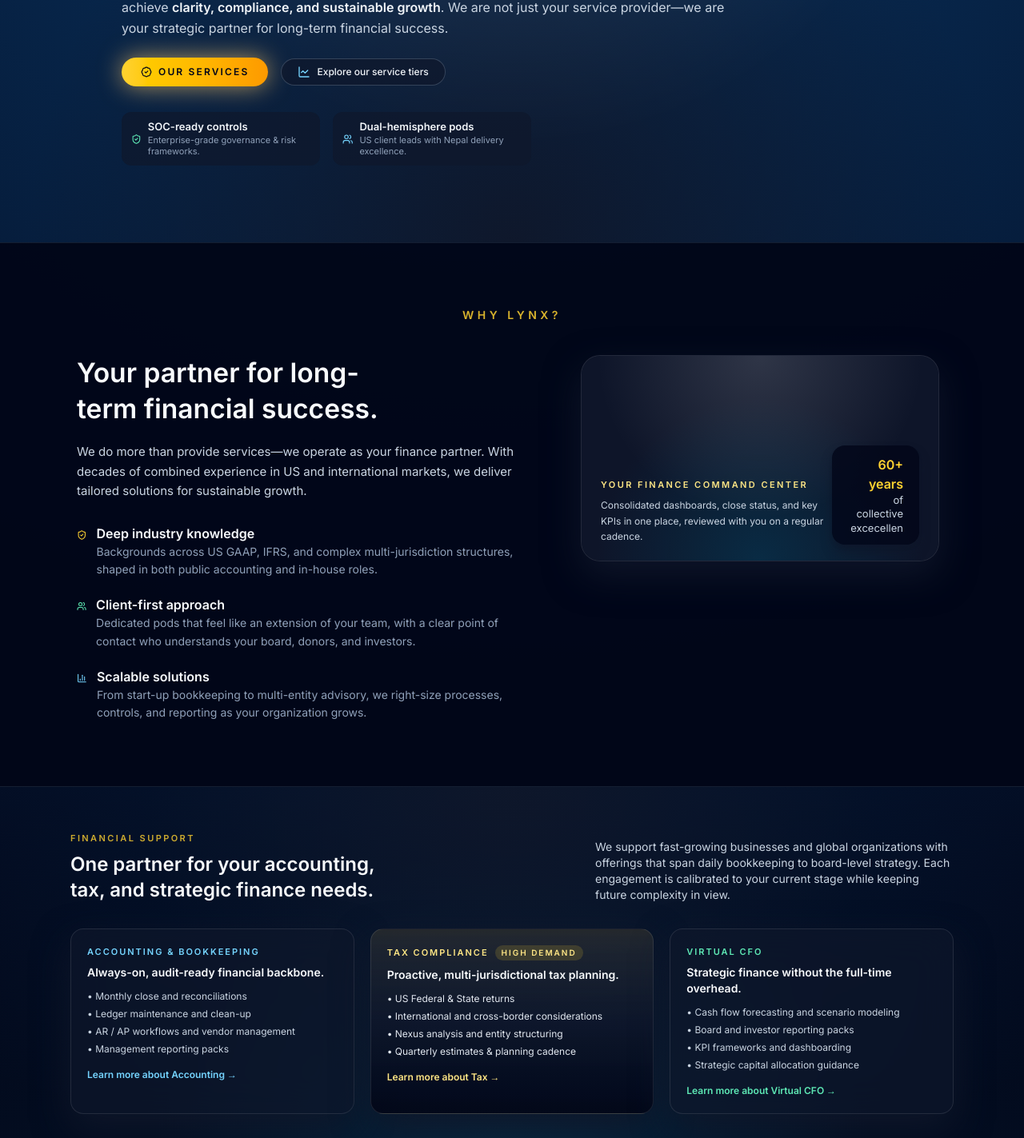
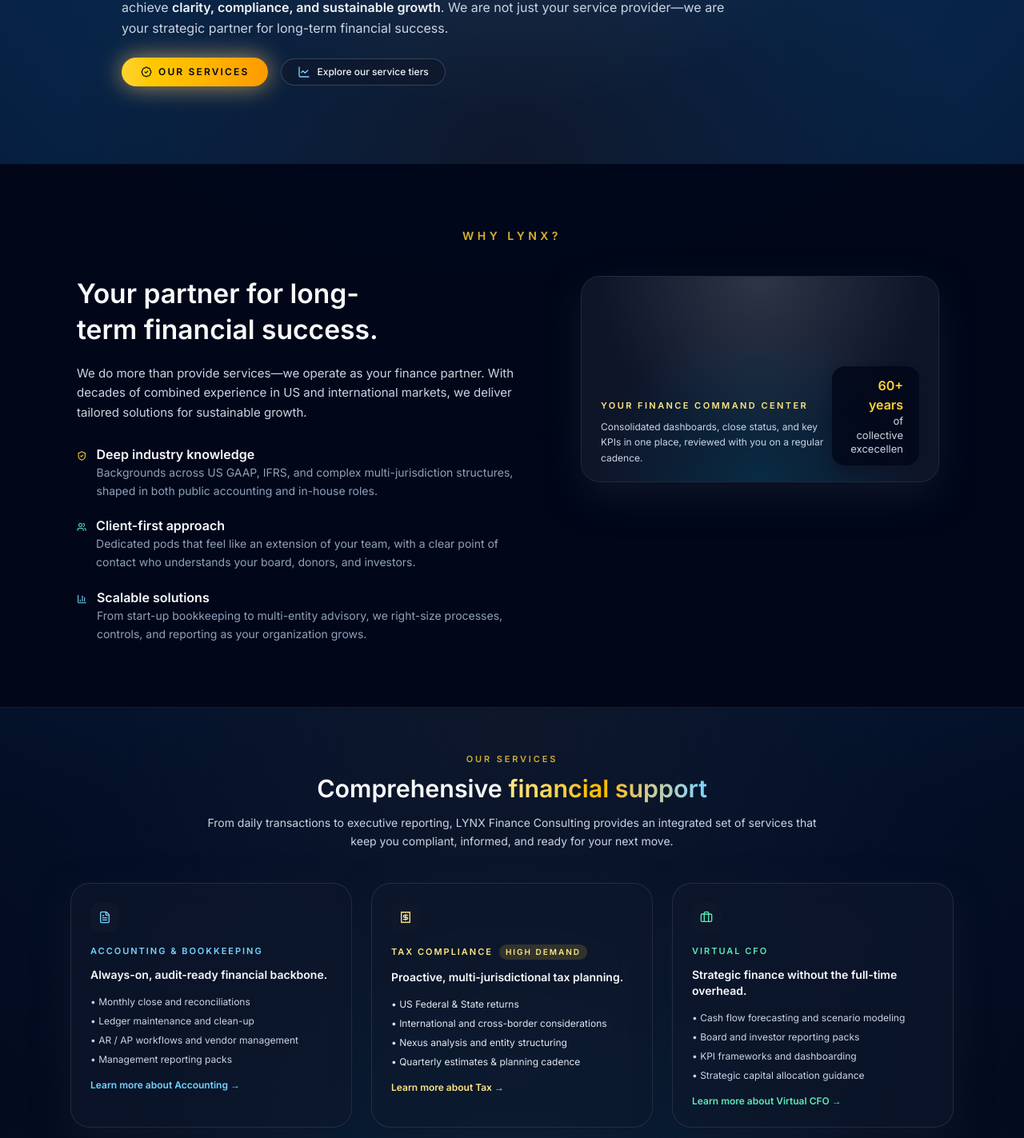
Before and after one commit to bl7/lynxfinance, a Next.js app: page / in a window 1280 px wide. Shown: the part 472-1895 px from the top of the page at 80% size. Built offline with nearby package versions, Linux system fonts and the light colour scheme.

Commit message:
polish homepage sections, animations, and footer logo

```diff
--- a/src/app/industries/page.tsx
+++ b/src/app/industries/page.tsx
@@ -46,7 +46,10 @@
           {industries.map((item) => {
             const Icon = item.icon;
             return (
-              <div key={item.name} className="glass-panel rounded-2xl p-4">
+              <div
+                key={item.name}
+                className="glass-panel rounded-2xl p-4 transition-transform duration-200 hover:-translate-y-1 hover:border-slate-700"
+              >
                 <Icon className="h-5 w-5 text-amber-300" />
                 <h2 className="mt-3 text-sm font-semibold text-slate-50">
                   {item.name}
--- a/src/app/page.tsx
+++ b/src/app/page.tsx
@@ -9,6 +9,9 @@
   LineChart,
   Building2,
   BadgeCheck,
+  FileText,
+  Receipt,
+  Briefcase,
 } from "lucide-react";
 import Link from "next/link";
 
@@ -103,34 +106,6 @@
                 <LineChart className="h-4 w-4 text-sky-300" />
                 <span>Explore our service tiers</span>
               </Link>
-            </motion.div>
-
-            <motion.div
-              variants={fadeUp}
-              className="mt-8 grid max-w-lg grid-cols-2 gap-4 text-xs text-slate-300 sm:text-[13px]"
-            >
-              <div className="flex items-center gap-2 rounded-xl bg-slate-900/70 px-3 py-2.5">
-                <ShieldCheck className="h-4 w-4 text-emerald-300" />
-                <div>
-                  <p className="font-semibold text-slate-100">
-                    SOC-ready controls
-                  </p>
-                  <p className="text-[11px] text-slate-400">
-                    Enterprise-grade governance & risk frameworks.
-                  </p>
-                </div>
-              </div>
-              <div className="flex items-center gap-2 rounded-xl bg-slate-900/70 px-3 py-2.5">
-                <Users className="h-4 w-4 text-sky-300" />
-                <div>
-                  <p className="font-semibold text-slate-100">
-                    Dual-hemisphere pods
-                  </p>
-                  <p className="text-[11px] text-slate-400">
-                    US client leads with Nepal delivery excellence.
-                  </p>
-                </div>
-              </div>
             </motion.div>
           </motion.div>
         </div>
@@ -247,40 +222,42 @@
           whileInView="show"
           viewport={{ once: true, amount: 0.2 }}
         >
-          <div className="flex flex-col gap-4 sm:flex-row sm:items-end sm:justify-between">
-            <div>
-              <p className="text-[11px] font-semibold uppercase tracking-[0.22em] text-amber-300/80">
-                Financial support
-              </p>
-              <h2 className="mt-2 text-balance text-xl font-semibold text-slate-50 sm:text-2xl">
-                One partner for your accounting, tax, and strategic finance
-                needs.
-              </h2>
-            </div>
-            <p className="max-w-md text-xs text-slate-300 sm:text-sm">
-              We support fast-growing businesses and global organizations with
-              offerings that span daily bookkeeping to board-level strategy.
-              Each engagement is calibrated to your current stage while keeping
-              future complexity in view.
+          <div className="text-center text-slate-50">
+            <p className="text-[11px] font-semibold uppercase tracking-[0.26em] text-amber-300/80">
+              Our services
+            </p>
+            <h2 className="mt-2 text-balance text-2xl font-semibold sm:text-[1.9rem]">
+              Comprehensive{" "}
+              <span className="bg-linear-to-r from-amber-200 via-amber-400 to-sky-300 bg-clip-text text-transparent">
+                financial support
+              </span>
+            </h2>
+            <p className="mx-auto mt-3 max-w-3xl text-xs leading-relaxed text-slate-300 sm:text-sm">
+              From daily transactions to executive reporting, LYNX Finance
+              Consulting provides an integrated set of services that keep you
+              compliant, informed, and ready for your next move.
             </p>
           </div>
 
-          <div className="mt-8 grid gap-5 md:grid-cols-3">
+          <div className="mt-10 grid gap-6 md:grid-cols-3">
             <motion.div
-              className="glass-panel relative flex flex-col rounded-2xl p-5"
+              className="glass-panel relative flex h-full flex-col rounded-3xl border border-slate-800/80 bg-slate-950/85 p-6 transition-transform duration-200 hover:-translate-y-1 hover:border-sky-400/70"
               variants={cardFade}
               initial="hidden"
               whileInView="show"
               viewport={{ once: true, amount: 0.25 }}
               custom={0}
             >
+              <div className="mb-4 inline-flex h-9 w-9 items-center justify-center rounded-xl bg-slate-900 text-sky-300">
+                <FileText className="h-4 w-4" />
+              </div>
               <p className="text-[11px] font-semibold uppercase tracking-[0.18em] text-sky-300">
                 Accounting & Bookkeeping
               </p>
-              <p className="mt-2 text-sm font-semibold text-slate-50">
+              <p className="mt-3 text-sm font-semibold text-slate-50">
                 Always-on, audit-ready financial backbone.
               </p>
-              <ul className="mt-3 space-y-1.5 text-xs text-slate-300">
+              <ul className="mt-4 space-y-2 text-xs text-slate-300">
                 <li>• Monthly close and reconciliations</li>
                 <li>• Ledger maintenance and clean-up</li>
                 <li>• AR / AP workflows and vendor management</li>
@@ -295,23 +272,26 @@
             </motion.div>
 
             <motion.div
-              className="glass-panel relative flex flex-col rounded-2xl border border-amber-300/50 bg-gradient-to-b from-amber-300/10 via-slate-900/80 to-slate-950/90 p-5"
+              className="glass-panel relative flex h-full flex-col rounded-3xl border border-amber-300/70 bg-slate-950/90 p-6 transition-transform duration-200 hover:-translate-y-1.5 hover:border-amber-200"
               variants={cardFade}
               initial="hidden"
               whileInView="show"
               viewport={{ once: true, amount: 0.25 }}
               custom={1}
             >
+              <div className="mb-4 inline-flex h-9 w-9 items-center justify-center rounded-xl bg-slate-900 text-amber-200">
+                <Receipt className="h-4 w-4" />
+              </div>
               <p className="inline-flex items-center gap-2 text-[11px] font-semibold uppercase tracking-[0.18em] text-amber-200">
                 Tax Compliance
                 <span className="rounded-full bg-amber-300/15 px-2 py-0.5 text-[10px] text-amber-200">
                   High demand
                 </span>
               </p>
-              <p className="mt-2 text-sm font-semibold text-slate-50">
+              <p className="mt-3 text-sm font-semibold text-slate-50">
                 Proactive, multi-jurisdictional tax planning.
               </p>
-              <ul className="mt-3 space-y-1.5 text-xs text-slate-200">
+              <ul className="mt-4 space-y-2 text-xs text-slate-200">
                 <li>• US Federal & State returns</li>
                 <li>• International and cross-border considerations</li>
                 <li>• Nexus analysis and entity structuring</li>
@@ -326,20 +306,23 @@
             </motion.div>
 
             <motion.div
-              className="glass-panel relative flex flex-col rounded-2xl p-5"
+              className="glass-panel relative flex h-full flex-col rounded-3xl border border-slate-800/80 bg-slate-950/85 p-6 transition-transform duration-200 hover:-translate-y-1 hover:border-emerald-300/70"
               variants={cardFade}
               initial="hidden"
               whileInView="show"
               viewport={{ once: true, amount: 0.25 }}
               custom={2}
             >
+              <div className="mb-4 inline-flex h-9 w-9 items-center justify-center rounded-xl bg-slate-900 text-emerald-300">
+                <Briefcase className="h-4 w-4" />
+              </div>
               <p className="text-[11px] font-semibold uppercase tracking-[0.18em] text-emerald-300">
                 Virtual CFO
               </p>
-              <p className="mt-2 text-sm font-semibold text-slate-50">
+              <p className="mt-3 text-sm font-semibold text-slate-50">
                 Strategic finance without the full-time overhead.
               </p>
-              <ul className="mt-3 space-y-1.5 text-xs text-slate-300">
+              <ul className="mt-4 space-y-2 text-xs text-slate-300">
                 <li>• Cash flow forecasting and scenario modeling</li>
                 <li>• Board and investor reporting packs</li>
                 <li>• KPI frameworks and dashboarding</li>
@@ -403,7 +386,7 @@
           </div>
           <div className="mt-8 grid gap-4 md:grid-cols-3">
             <motion.div
-              className="glass-panel flex h-full flex-col rounded-2xl p-4 text-xs text-slate-200"
+              className="glass-panel flex h-full flex-col rounded-2xl p-4 text-xs text-slate-200 transition-transform duration-200 hover:-translate-y-1"
               variants={cardFade}
               initial="hidden"
               whileInView="show"
@@ -421,7 +404,7 @@
               </p>
             </motion.div>
             <motion.div
-              className="glass-panel flex h-full flex-col rounded-2xl p-4 text-xs text-slate-200"
+              className="glass-panel flex h-full flex-col rounded-2xl p-4 text-xs text-slate-200 transition-transform duration-200 hover:-translate-y-1"
               variants={cardFade}
               initial="hidden"
               whileInView="show"
@@ -439,7 +422,7 @@
               </p>
             </motion.div>
             <motion.div
-              className="glass-panel flex h-full flex-col rounded-2xl p-4 text-xs text-slate-200"
+              className="glass-panel flex h-full flex-col rounded-2xl p-4 text-xs text-slate-200 transition-transform duration-200 hover:-translate-y-1"
               variants={cardFade}
               initial="hidden"
               whileInView="show"
@@ -457,7 +440,7 @@
               </p>
             </motion.div>
             <motion.div
-              className="glass-panel flex h-full flex-col rounded-2xl p-4 text-xs text-slate-200"
+              className="glass-panel flex h-full flex-col rounded-2xl p-4 text-xs text-slate-200 transition-transform duration-200 hover:-translate-y-1"
               variants={cardFade}
               initial="hidden"
               whileInView="show"
@@ -474,7 +457,7 @@
               </p>
             </motion.div>
             <motion.div
-              className="glass-panel flex h-full flex-col rounded-2xl p-4 text-xs text-slate-200"
+              className="glass-panel flex h-full flex-col rounded-2xl p-4 text-xs text-slate-200 transition-transform duration-200 hover:-translate-y-1"
               variants={cardFade}
               initial="hidden"
               whileInView="show"
@@ -491,7 +474,7 @@
               </p>
             </motion.div>
             <motion.div
-              className="glass-panel flex h-full flex-col rounded-2xl p-4 text-xs text-slate-200"
+              className="glass-panel flex h-full flex-col rounded-2xl p-4 text-xs text-slate-200 transition-transform duration-200 hover:-translate-y-1"
               variants={cardFade}
               initial="hidden"
               whileInView="show"
--- a/src/app/services/accounting-bookkeeping/page.tsx
+++ b/src/app/services/accounting-bookkeeping/page.tsx
@@ -33,7 +33,7 @@
         }
       />
       <div className="mx-auto max-w-4xl px-4 pt-10 lg:px-6">
-        <div className="glass-panel rounded-2xl p-5">
+        <div className="glass-panel rounded-2xl p-5 transition-transform duration-200 hover:-translate-y-1 hover:border-slate-700">
           <div className="flex items-start gap-3">
             <div className="mt-1 flex h-9 w-9 items-center justify-center rounded-2xl bg-slate-900">
               <FileText className="h-4 w-4 text-amber-300" />
--- a/src/app/services/page.tsx
+++ b/src/app/services/page.tsx
@@ -73,7 +73,7 @@
             return (
               <div
                 key={service.slug}
-                className="glass-panel flex h-full flex-col rounded-2xl p-4"
+                className="glass-panel flex h-full flex-col rounded-2xl p-4 transition-transform duration-200 hover:-translate-y-1 hover:border-slate-700"
               >
                 <Icon className="h-5 w-5 text-amber-300" />
                 <h2 className="mt-3 text-sm font-semibold text-slate-50">
--- a/src/app/services/tax-compliance/page.tsx
+++ b/src/app/services/tax-compliance/page.tsx
@@ -32,7 +32,7 @@
         }
       />
       <div className="mx-auto max-w-4xl px-4 pt-10 lg:px-6">
-        <div className="glass-panel rounded-2xl p-5">
+        <div className="glass-panel rounded-2xl p-5 transition-transform duration-200 hover:-translate-y-1 hover:border-slate-700">
           <div className="flex items-start gap-3">
             <div className="mt-1 flex h-9 w-9 items-center justify-center rounded-2xl bg-slate-900">
               <Receipt className="h-4 w-4 text-amber-300" />
--- a/src/app/services/virtual-cfo/page.tsx
+++ b/src/app/services/virtual-cfo/page.tsx
@@ -33,7 +33,7 @@
         }
       />
       <div className="mx-auto max-w-4xl px-4 pt-10 lg:px-6">
-        <div className="glass-panel rounded-2xl p-5">
+        <div className="glass-panel rounded-2xl p-5 transition-transform duration-200 hover:-translate-y-1 hover:border-slate-700">
           <div className="flex items-start gap-3">
             <div className="mt-1 flex h-9 w-9 items-center justify-center rounded-2xl bg-slate-900">
               <LineChart className="h-4 w-4 text-emerald-300" />
--- a/src/components/Header.tsx
+++ b/src/components/Header.tsx
@@ -38,7 +38,7 @@
             <Link
               key={item.href}
               href={item.href}
-              className="relative transition-colors hover:text-white"
+              className="group relative transition-colors hover:text-white"
             >
               {item.label}
               <span className="absolute inset-x-0 -bottom-1 h-px origin-left scale-x-0 bg-linear-to-r from-amber-300 via-sky-400 to-emerald-400 transition-transform duration-200 group-hover:scale-x-100" />
```
